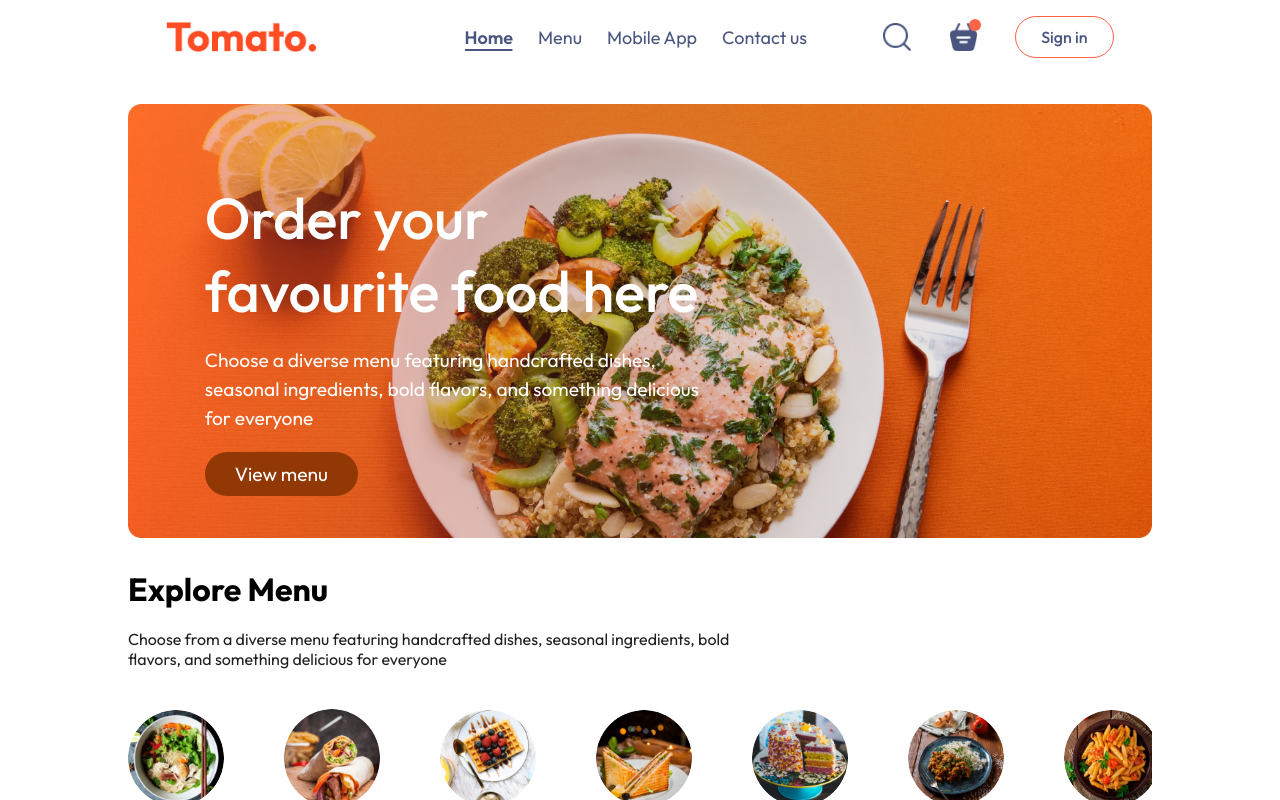
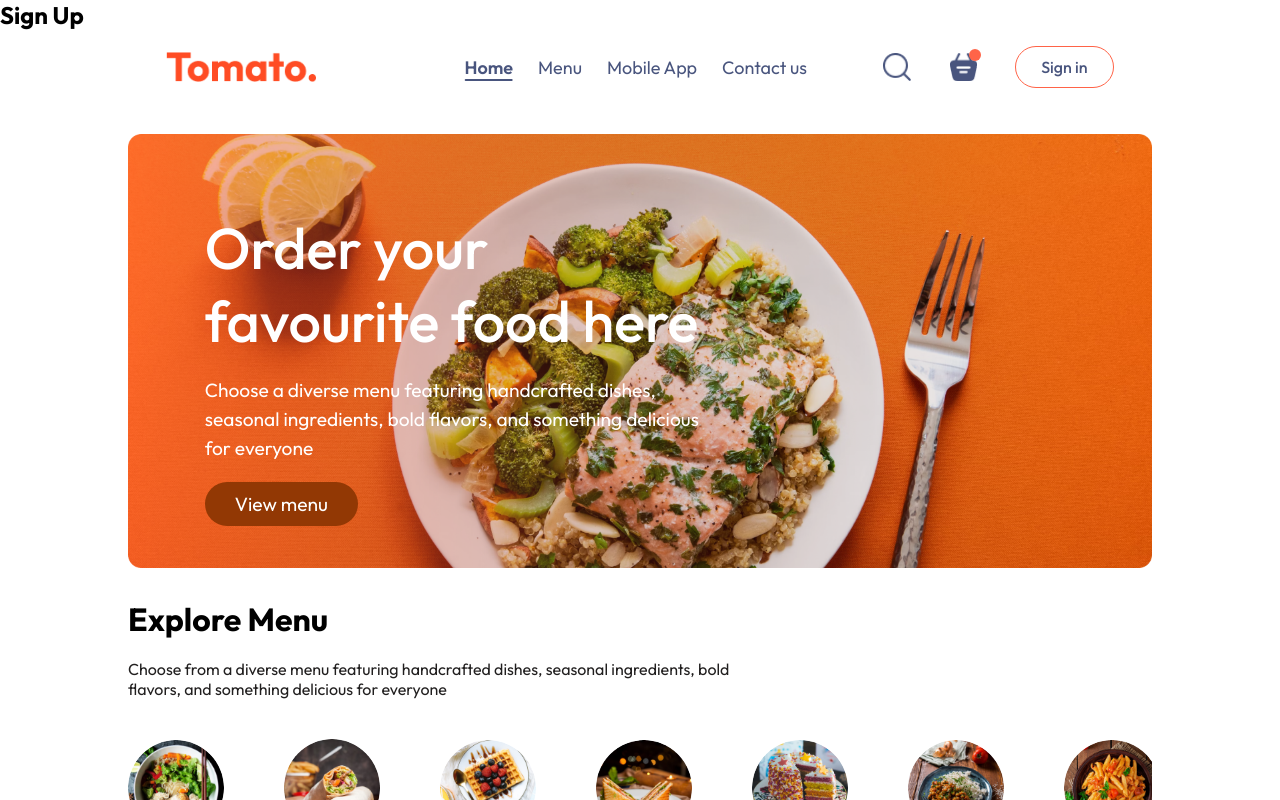
Before and after one commit to venkat-2006/Food-X, a React (Vite) app: page / in a window 1280 px wide. Both pictures are taken after a click on the button "Sign in". Shown: the top 800 px of the page. Built offline with nearby package versions, Linux system fonts and the light colour scheme.

Commit message:
added routes and new loginpopup

```diff
--- a/src/App.jsx
+++ b/src/App.jsx
@@ -6,17 +6,20 @@ import Cart from './pages/Cart/Cart'
 import PlaceOrder from './pages/PlaceOrder/Placeorder'
 import Home from './pages/Home/Home'
 import Footer from './components/Footer/Footer'
+import LoginPopup from './components/LoginPopup/LoginPopup'
 
 const App = () => {
+  const[showLoginPopup,setShowLoginPopup]=React.useState(false);
   return (
     <>
+    {showLoginPopup?<LoginPopup/>:<></>}
     <div className="app">
-      <Navbar />
+      <Navbar setShowLoginPopup={setShowLoginPopup} />
       <Routes>
-        {/* Define your routes here */}
+
         <Route path="/" element={<Home />} />
         <Route path="/cart" element={<Cart />} />
-        <Route path="PlaceOrder" element={<PlaceOrder />} />
+        <Route path="order" element={<PlaceOrder />} />
 
 
       </Routes>
--- /dev/null
+++ b/src/components/LoginPopup/LoginPopup.jsx
@@ -0,0 +1,18 @@
+import React from 'react'
+import './LoginPopup.css'
+
+const LoginPopup = () => {
+    const[currState,setCurrState]=React.useState("Sign Up");
+  return (
+    <div className='login-popup'>
+        <form action="" className="login-popup-container">
+            <div className="login-popup-title">
+                <h2>{currState}</h2>
+            </div>
+        </form>
+
+    </div>
+  )
+}
+
+export default LoginPopup
--- a/src/components/NavBar/Navbar.jsx
+++ b/src/components/NavBar/Navbar.jsx
@@ -3,7 +3,7 @@ import './Navbar.css'
 import { assets } from '../../assets/assets'
 import { Link } from 'react-router-dom'
 
-const Navbar = () => {
+const Navbar = ({setShowLoginPopup}) => {
     const[menu,setMenu]=React.useState("home");
     return (
         <div className="navbar">
@@ -20,7 +20,7 @@ const Navbar = () => {
                     <img src={assets.basket_icon} alt="" />
                     <div className="dot"></div>
                 </div>
-                <button>Sign in</button>
+                <button onClick={()=>setShowLoginPopup(true)}>Sign in</button>
             </div>
         </div>
     )
--- a/src/index.css
+++ b/src/index.css
@@ -5,6 +5,7 @@
   margin:0;
   box-sizing: border-box;
   font-family: Outfit;
+  scroll-behavior: smooth;
 
 }
 body{
```
Also changed, not shown: src/components/LoginPopup/LoginPopup.css (added).
